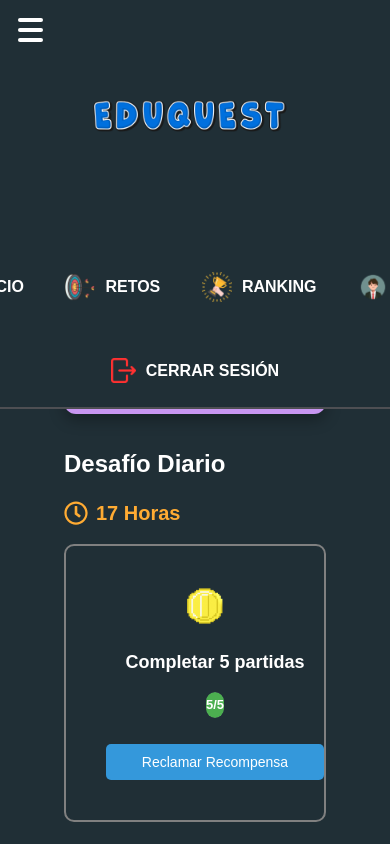
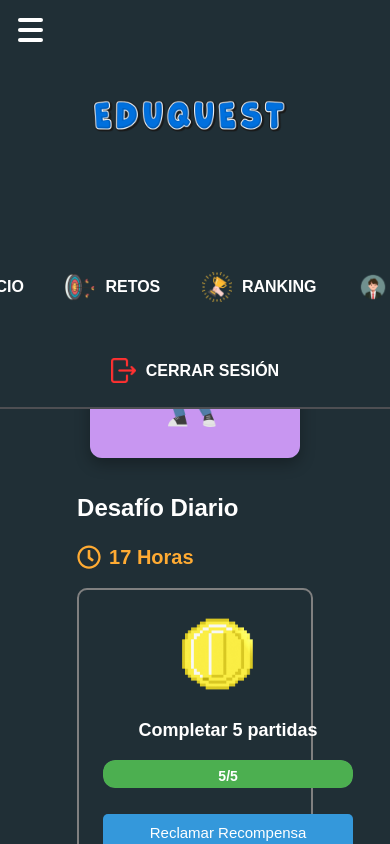
Before and after one commit to ramadearbol/Eduquest, a React (Vite) app in the folder frontend/: page /home/retos in a window 390 px wide. Built offline with nearby package versions, Linux system fonts and the light colour scheme.

Commit message:
Retos Responsive 1.8

```diff
--- a/frontend/src/styles/Retos.css
+++ b/frontend/src/styles/Retos.css
@@ -80,9 +80,6 @@
   border: 2px solid gray;
   border-radius: 10px;
   background-color: transparent;
-  display: flex;
-  flex-direction: column;
-  align-items: center;
 }
 
 .reto-daily-box {
@@ -91,8 +88,6 @@
   align-items: center;
   flex-wrap: wrap;
   gap: 1rem;
-  width: 100%;
-  box-sizing: border-box; /* Esto asegura que los elementos no se desborden */
 }
 
 /* VIDEO */
@@ -253,59 +248,57 @@
 }
 
 @media (max-width: 480px) {
-  .intro-box,
-  .contenido-retos,
-  .reto-daily-box,
-  .reto-daily-text,
-  .daily-container {
-    width: 100% !important;
-    max-width: 100%;
-    box-sizing: border-box;
-    display: flex;
+  .intro-box {
     flex-direction: column;
-    align-items: center;
-    justify-content: center;
+    text-align: center;
+    padding: 1.5rem;
+  }
+
+  .intro-text {
+    padding-right: 0;
+    text-align: center;
+  }
+
+  .intro-text h1 {
+    font-size: 28px;
+  }
+
+  .intro-text p {
+    font-size: 16px;
+  }
+
+  .intro-image img {
+    margin-top: 1rem;
+    max-width: 100px;
+  }
+
+  .contenido-retos {
+    width: 90%;
   }
 
   .reto-daily-box {
     flex-direction: column;
     align-items: center;
-    padding: 1rem 0;
-    gap: 1rem;
-    width: 100%;
-  }
-
-  .reto-daily-video img {
-    width: 40px;
-    height: auto;
+    text-align: center;
   }
 
   .reto-daily-text {
-    padding: 0 1rem;
+    padding-right: 0;
+  }
+
+  .reto-daily-text p {
+    font-size: 18px;
+  }
+
+  .progress-bar-background {
+    height: 28px;
+  }
+
+  .progress-bar-background span {
+    font-size: 14px;
   }
 
   .reto-daily-text button {
-    width: 100%;
-    max-width: 250px;
-    font-size: 14px;
-    padding: 10px;
-  }
-
-  .progress-bar-background {
-    height: 26px;
-  }
-
-  .progress-bar-background span {
-    font-size: 13px;
-    line-height: 26px;
-  }
-
-  .intro-image img {
-    max-width: 80px;
-  }
-
-  /* Asegurando que el contenido no se desborde horizontalmente */
-  body {
-    overflow-x: hidden;
+    font-size: 15px;
   }
 }
```
